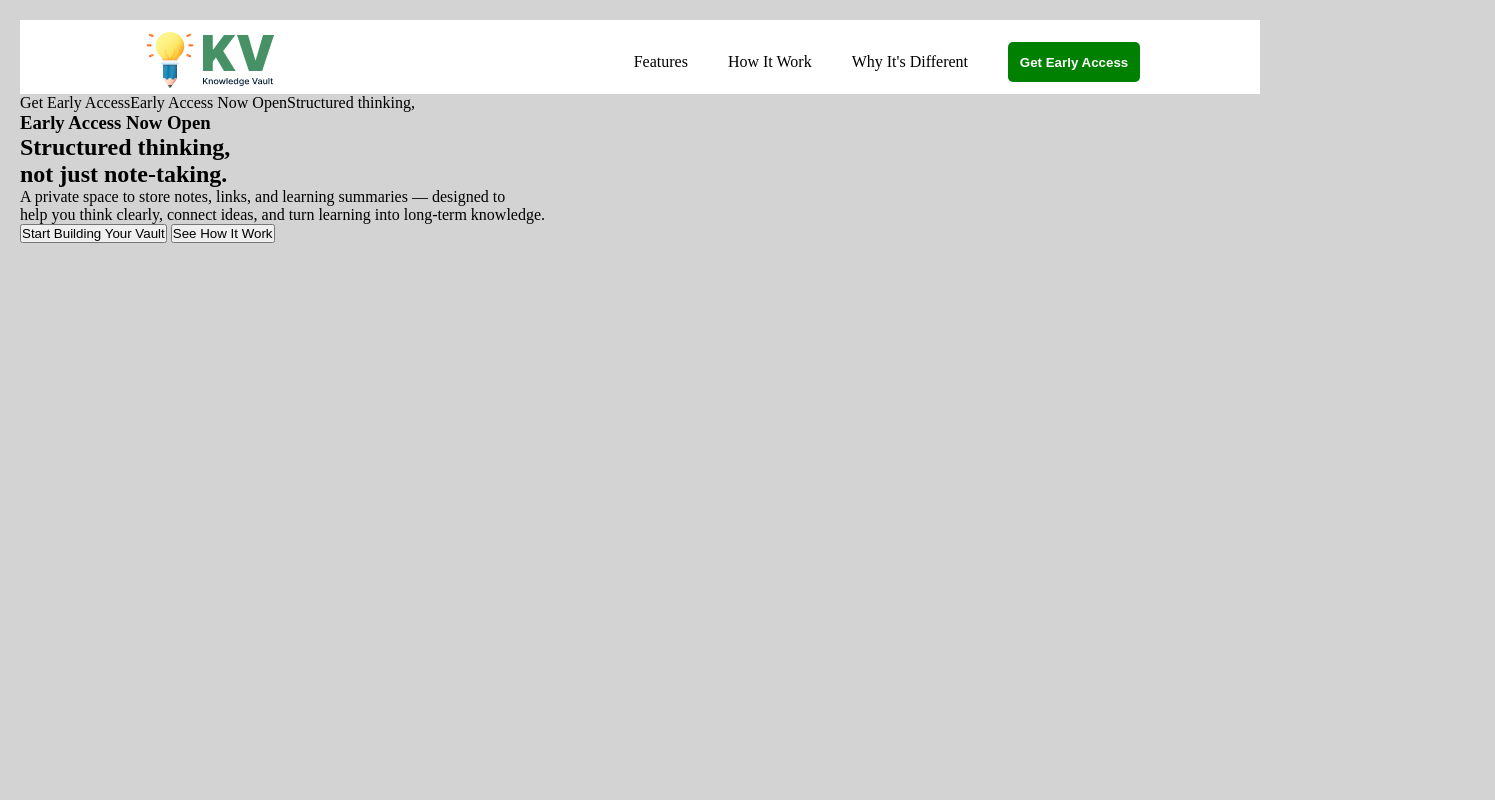
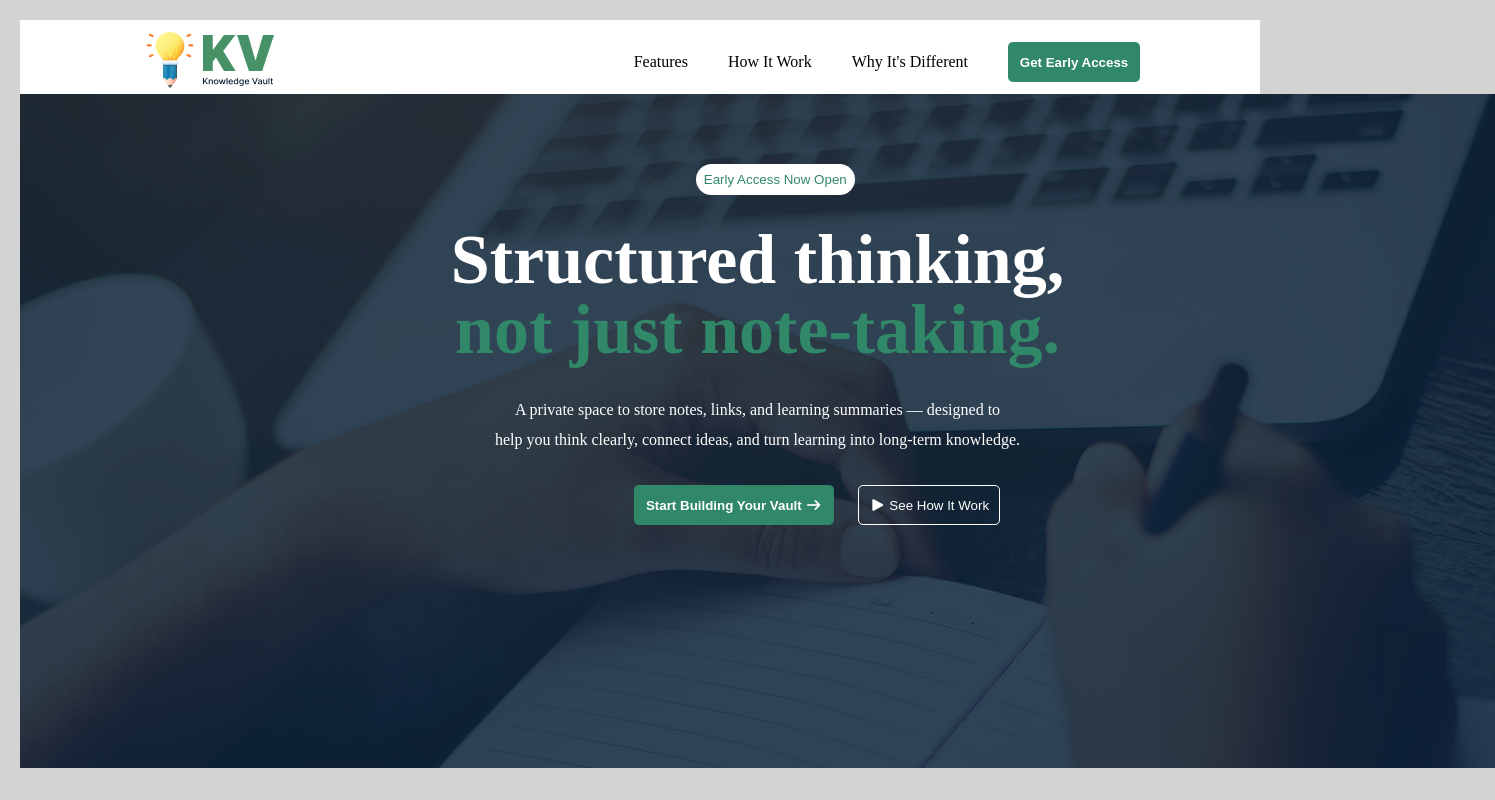
Before and after one commit to jobaidulit/First-assignment-, a plain HTML site: page index.html in a window 1280 px wide. Shown: the whole page, 1495 px wide, since content can reach past the window. Drawn offline with Linux system fonts and the light colour scheme.

Commit message:
hero section work done

```diff
--- a/index.html
+++ b/index.html
@@ -5,6 +5,7 @@
     <meta name="viewport" content="width=device-width, initial-scale=1.0">
     <title>assignment-1</title>
     <link rel="stylesheet" href="style.css">
+    <link rel="stylesheet" href="https://cdnjs.cloudflare.com/ajax/libs/font-awesome/7.0.1/css/all.min.css" integrity="sha512-2SwdPD6INVrV/lHTZbO2nodKhrnDdJK9/kg2XD1r9uGqPo1cUbujc+IYdlYdEErWNu69gVcYgdxlmVmzTWnetw==" crossorigin="anonymous" referrerpolicy="no-referrer" />
 </head>
 <body>
    <header>
@@ -21,20 +22,18 @@
         </ul>
     </nav>
    </header>
-   <section class="baner">
-    <div class="banar_info">
-             <p>Get Early AccessEarly Access Now OpenStructured thinking,
-        <h3>Early Access Now Open</h3>
-    </div>
+   <section id="banar">
+           <button class="btn-1">Early Access Now Open</button>
+
     <div class="banar_head">
         <h1>Structured thinking,<br>
-             not just note-taking.</h1>
+            <span style="color:#308868;">not just note-taking.</span></h1>
 
 <p> A private space to store notes, links, and learning summaries — designed to<br>
 
 help you think clearly, connect ideas, and turn learning into long-term knowledge.</p>
-<button class="btn-2">Start Building Your Vault</button>
-<button class="btn-3">See How It Work</button>
+<button class="btn" style="width: 200px; margin-left: 40%;">Start Building Your Vault <i class="fa-solid fa-arrow-right"></i> </button>
+<button class="btn-3"> <i class="fa-solid fa-play"></i> See How It Work </button>
     </div>
    </section>
 </body>
--- a/style.css
+++ b/style.css
@@ -28,7 +28,7 @@ nav .menu{
 .btn{
     width: 132px;
     height: 40px;
-    background-color:green;
+    background-color:#308868;
     padding: 5px 10px 5px 10px;
     border: none;
     border-radius: 5px;
@@ -36,3 +36,43 @@ nav .menu{
     color: white;
 
 }
+#banar{
+    width: 1475px;
+    height: 674px;
+    background-image: url(images/hero-bg.png);
+    padding: 70px 120px 134px 120px;
+}
+
+#banar .banar_head h1{
+text-align: center;
+color: white;
+font-size:70px ;
+font-weight: 600;
+margin-bottom: 30px;
+line-height: 70px;
+}
+#banar .banar_head p{
+    text-align: center;
+    color: white;
+    margin-bottom: 30px;
+    line-height: 30px;
+}
+#banar .btn-1{
+    background-color:white;
+    border: none;
+    border-radius: 18px;
+margin-left: 45%;
+margin-bottom: 30px;
+    padding: 8px;
+    color: #308868;
+    position: relative;
+}
+#banar .btn-3{
+   background: none;
+   color: white;
+   padding: 5px 10px 5px 10px;
+   height: 40px;
+   margin-left: 20px;
+   border: 1px solid white;
+   border-radius: 5px;
+}
```
Also changed, not shown: images/hero-bg.png (renamed from B13-A01-Knowledge-Vault/assets/hero-bg.png).
